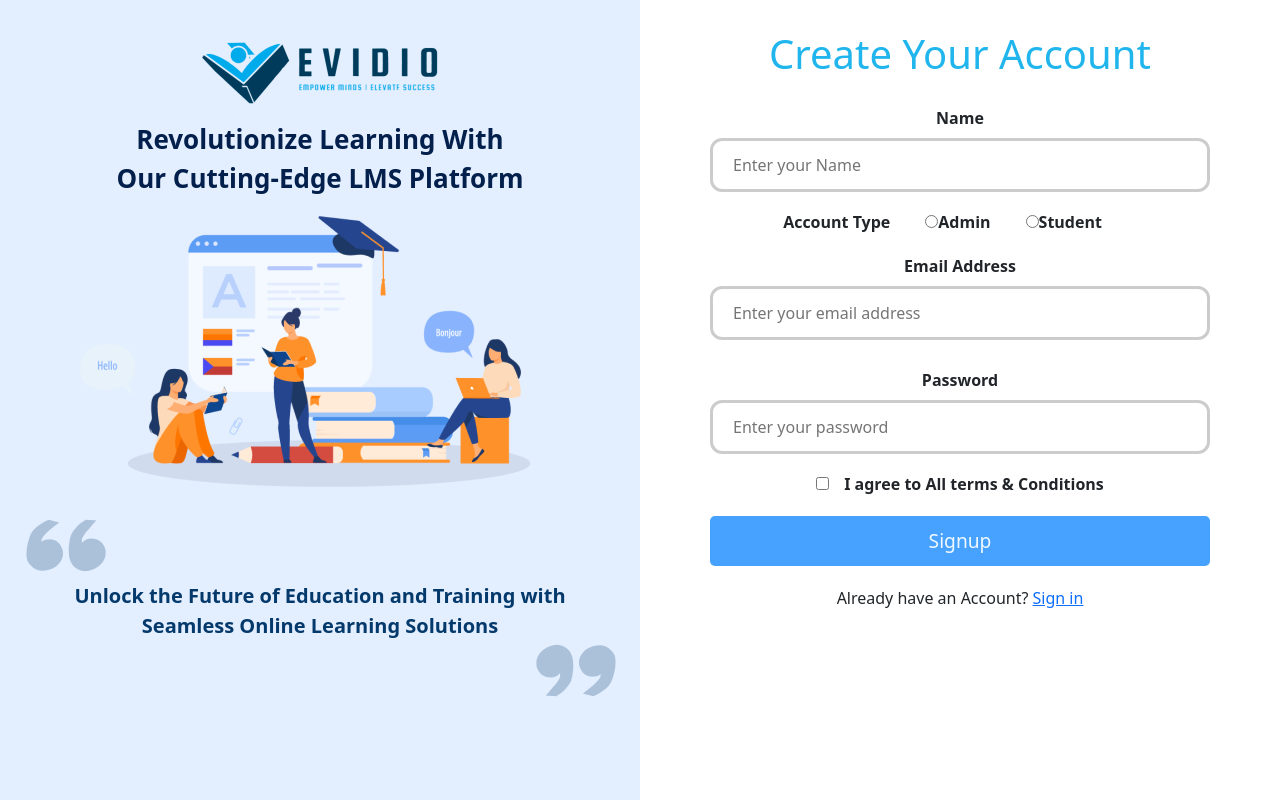
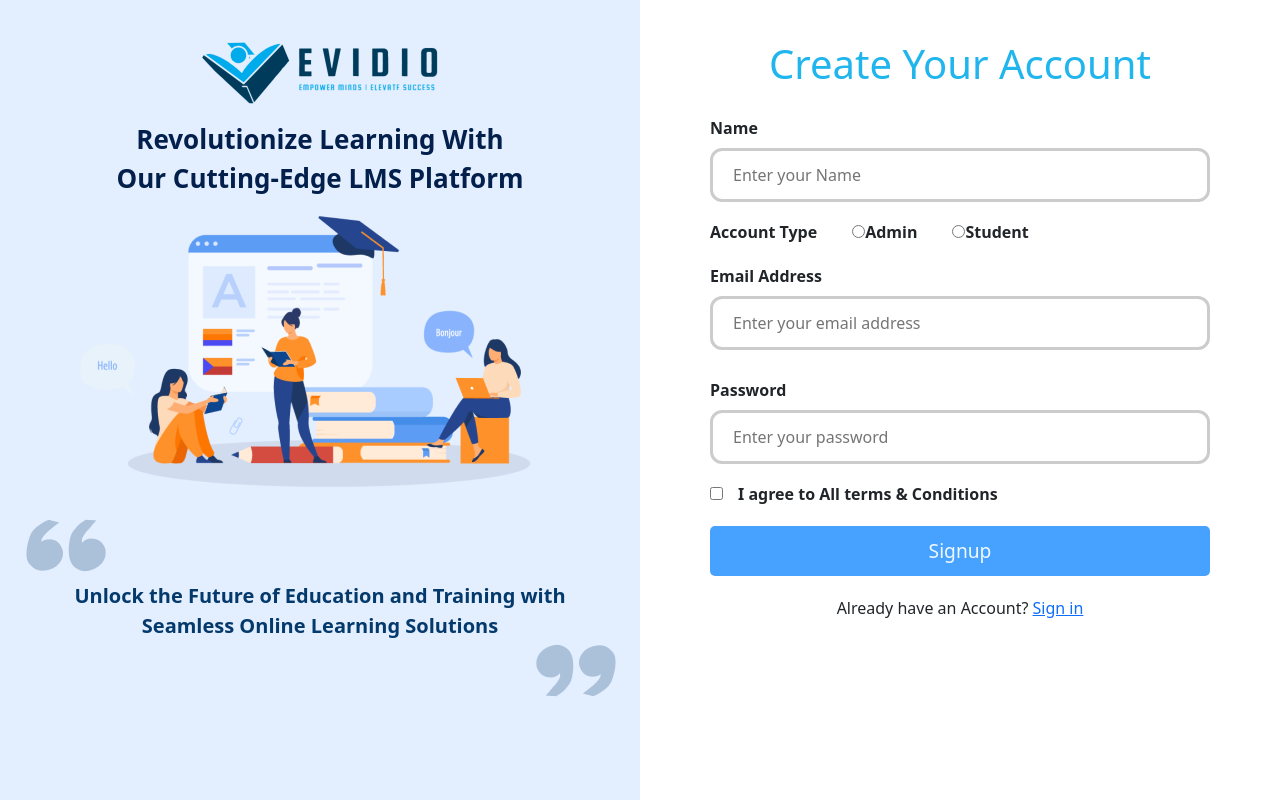
Before and after one commit to Rashmika-Wijethilake/Group-01-LMS-FlexyCode, a React (Create React App) app: page /Signup in a window 1280 px wide. Built offline with nearby package versions, Linux system fonts and the light colour scheme.

Commit message:
modified login page
I modified login page css to keep gap between checkbox and text

```diff
--- a/src/pages/Signup/SignUp.css
+++ b/src/pages/Signup/SignUp.css
@@ -24,8 +24,7 @@ body{
 .right-corner{
     background-color: white;
     width: 50%; /* Adjust the width to take up half of the available space */
-    text-align: center;
-    padding: 20px;
+    padding: 30px;
 }
 .signup-box{
     justify-content: center;
```
